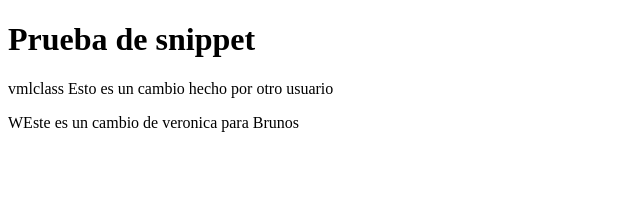
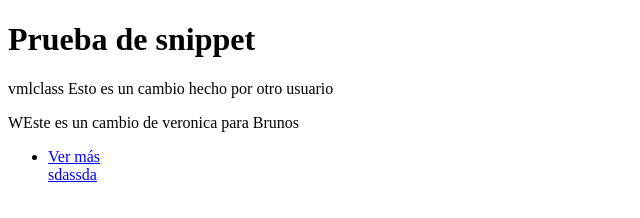
Before and after one commit to vmolinelli/Prueba-7, a plain HTML site: page Index.html in a window 1280 px wide. Shown: the whole page, without its empty margins (0-640 px from the left). Drawn offline with Linux system fonts and the light colour scheme.

Commit message:
prueba 9

```diff
--- a/Index.html
+++ b/Index.html
@@ -9,5 +9,10 @@
 
         Esto es un cambio hecho por otro usuario
         <p>WEste es un cambio de veronica para Brunos</p>
+        <ul>
+        <li> <a href='https://www.google.com' target='_blank' rel=''>Ver más</a></li>
+        <a href="https://www.google.com" target="_blank" rel="">sdassda
+        </a>
+        </ul>
     </body>
 </html>
```
